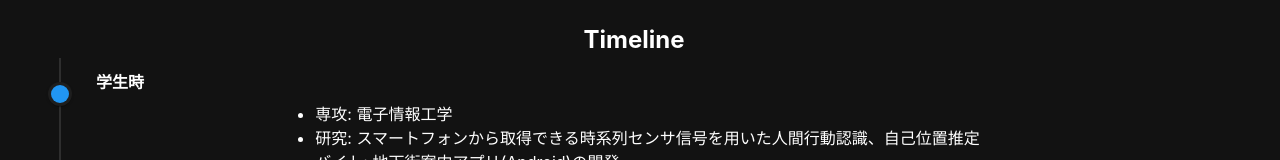
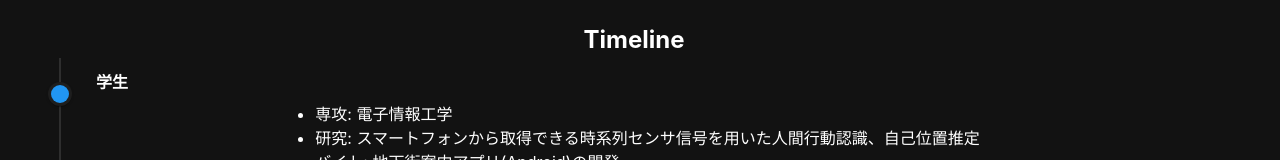
Before and after one commit to icchi-h/icchi-h.github.io, a Vue app: page /timeline in a window 1280 px wide. Shown: the part 138-298 px from the top of the page. Built offline with nearby package versions, Linux system fonts and the light colour scheme.

Commit message:
chore: minor chages

```diff
--- a/src/components/Timeline.vue
+++ b/src/components/Timeline.vue
@@ -6,7 +6,7 @@
         <div>
           <v-row>
             <v-col cols="2" class="pa-0">
-              <h4>学生時</h4>
+              <h4>学生</h4>
             </v-col>
             <!-- <v-col cols="9" class="pa-0"></v-col> -->
             <v-col
```
